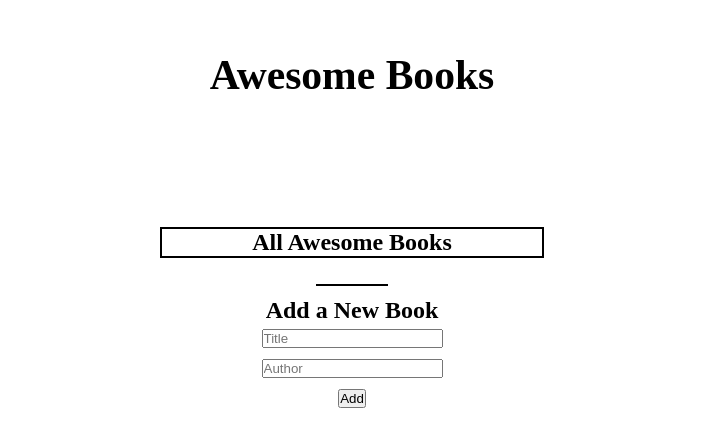
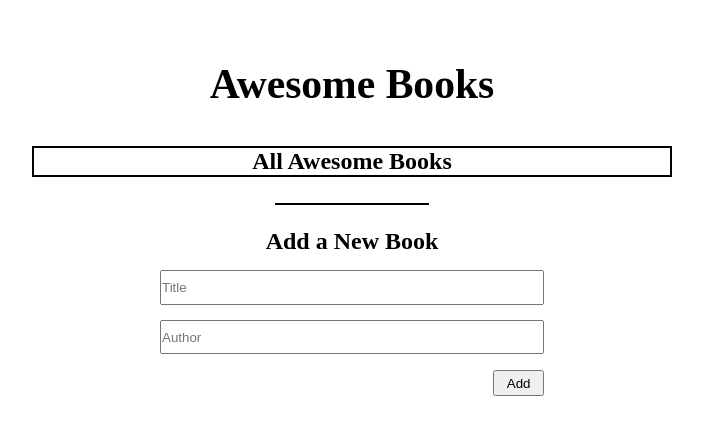
Before and after one commit to imubarak234/Awesome_books, a website: page index.html in a window 1280 px wide. Shown: the part 166-612 px from the top of the page, without its empty margins (288-991 px from the left). Drawn offline with Linux system fonts and the light colour scheme.

Commit message:
fix style corrections

```diff
--- a/index.html
+++ b/index.html
@@ -26,7 +26,7 @@
         <li class="form-text">
           <input type="text" id="author" name="author" placeholder="Author" aria-required="true" required>
         </li>
-        <li>
+        <li class="flex last">
           <button type="submit" id="addButton">Add</button>
         </li>
       </ul>
--- a/main.css
+++ b/main.css
@@ -29,7 +29,8 @@ form ul {
 
 form li {
   margin-top: 1%;
-  padding-bottom: 5%;
+  padding-bottom: 3%;
+  width: 100%;
 }
 
 main {
@@ -37,7 +38,7 @@ main {
 }
 
 main .top {
-  margin-bottom: 10%;
+  margin-bottom: 3%;
 }
 
 .booksection {
@@ -47,7 +48,7 @@ main .top {
 }
 
 .bookings {
-  width: 30%;
+  width: 50%;
   align-items: center;
   border: 2px solid black;
 }
@@ -60,10 +61,11 @@ main .top {
 
 .ending {
   margin-top: 2%;
+  width: 30%;
 }
 
 .ending h2 {
-  margin-bottom: 2%;
+  margin-bottom: 3%;
 }
 
 .booksection div {
@@ -83,3 +85,20 @@ main .top {
   width: auto;
   white-space: nowrap;
 }
+
+input {
+  width: 100%;
+  padding: 2% 0;
+}
+
+form {
+  width: 100%;
+}
+
+button {
+  padding: 1% 3%;
+}
+
+.last {
+  justify-content: end;
+}
```
